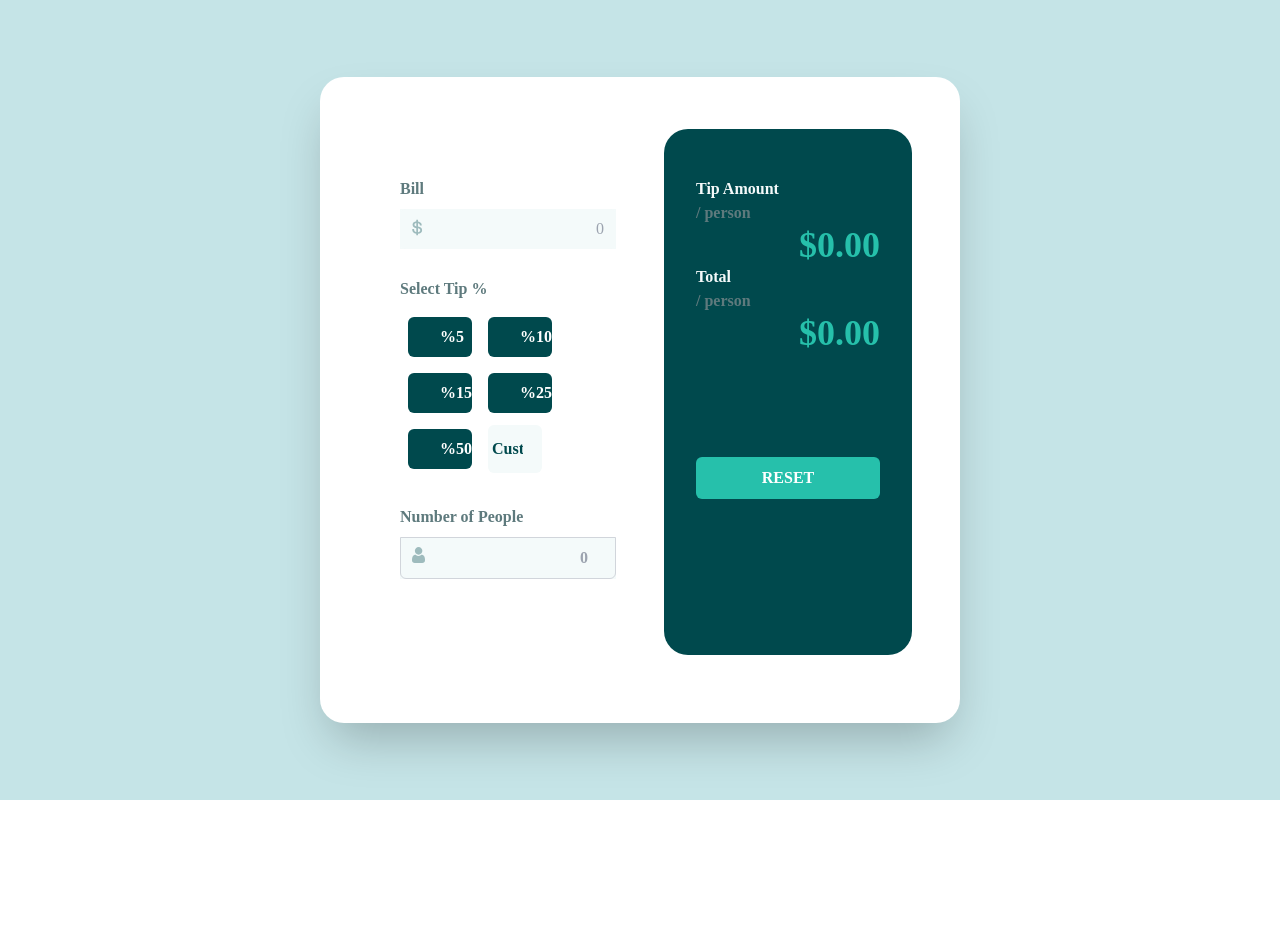
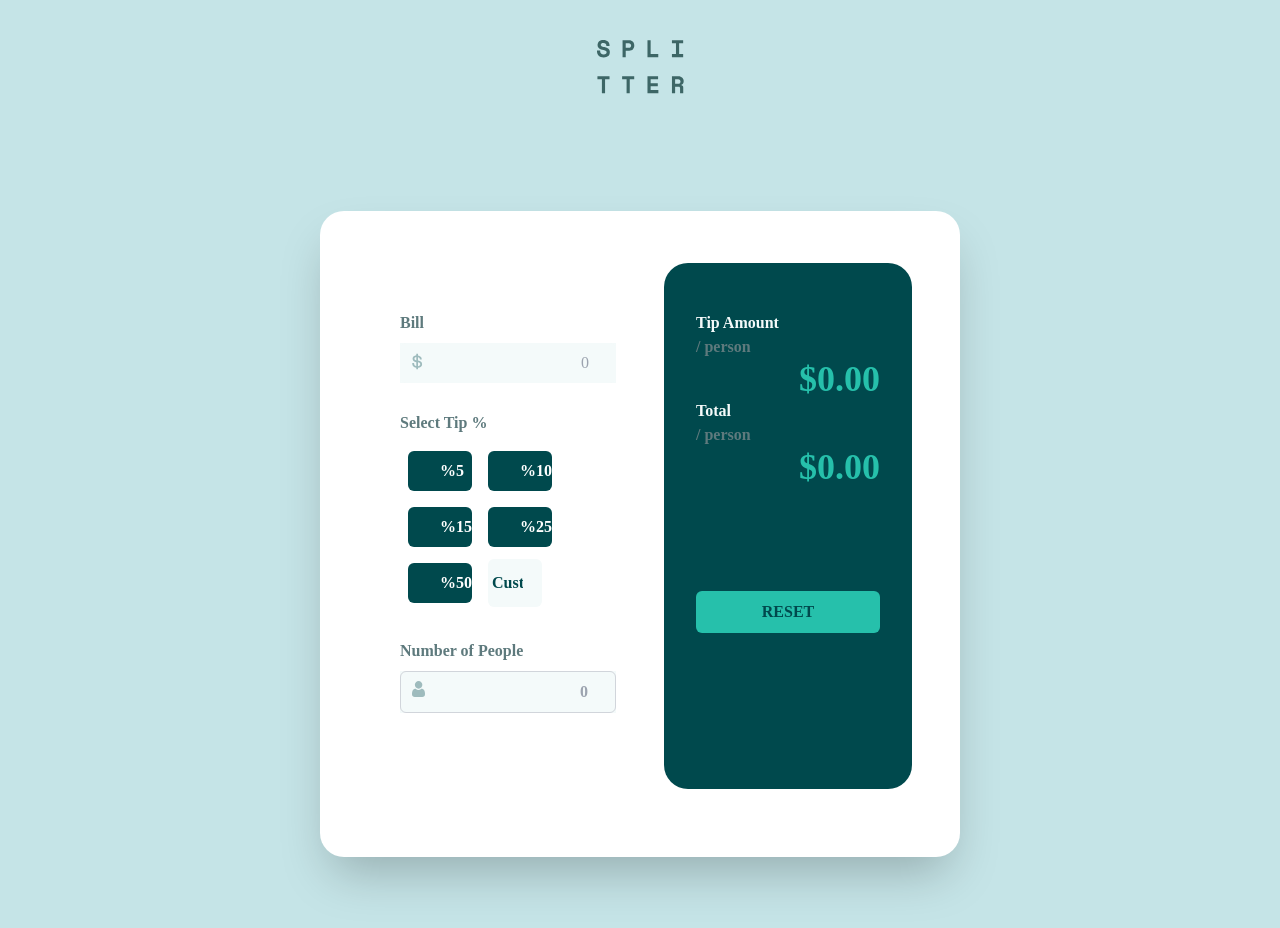
Before and after one commit to Edwardb11/Tip-calculator-app, a React (Create React App) app: page / in a window 1280 px wide. Shown: the top 928 px of the page. Before the commit the page ends 800 px from the top, so only its background shows below. Built offline with nearby package versions, Linux system fonts and the light colour scheme.

Commit message:
add header and add focus in input

```diff
--- a/src/componets/box/Box.js
+++ b/src/componets/box/Box.js
@@ -1,6 +1,6 @@
 import React, { useState } from "react";
 import { Button } from "../button/Button";
-// import { ReactComponent as Logo } from "../../images/logo.svg";
+import { ReactComponent as Logo } from "../../images/logo.svg";
 import { ReactComponent as DollarIcon } from "../../images/icon-dollar.svg";
 import { ReactComponent as PersonIcon } from "../../images/icon-person.svg";
 
@@ -14,10 +14,10 @@ export default function Box() {
 
   return (
     <>
-      <div className="min-h-screen flex items-center justify-center py-10  bg-cyan-light_gray_f font-black">
-        {/* <div className=" max-w-1/2">
-          <Logo className="mx-auto" />
-        </div> */}
+      <header className="w-full py-10  bg-cyan-light_gray_f">
+        <Logo className="mx-auto" />
+      </header>
+      <div className="min-h-screen flex items-center justify-center py-12  bg-cyan-light_gray_f font-black">
         <div className="min-w-screen flex flex-auto container bg-white shadow-2xl rounded-3xl max-w-1/2  2xl:max-w-1/2 xl:max-w-1/2 lg:max-w-fullmd:max-w-full sm:max-w-full  ">
           <form>
             <div className="flex flex-wrap px-10 py-12 rounded  text-black">
@@ -33,14 +33,14 @@ export default function Box() {
                   <input
                     id="bill"
                     name="bill"
-                    type="text"
+                    type="number"
                     step="any"
                     value={bill}
                     min="1"
                     onChange={(e) => setBill(e.target.value)}
                     required
                     placeholder="0"
-                    className="appearance-none text-right  rounded-md block w-full px-3 py-2 mb-7 text-black bg-cyan-light_gray  "
+                    className="appearance-none text-right focus:outline-none focus:ring-4 focus:ring-cyan-light_gray_f  font-blackfocus:border-transparent rounded-md block w-full px-3 py-2 mb-7 text-black bg-cyan-light_gray  "
                   />
                 </div>
                 <span className="block text-cyan-dark_gray font-semibold mb-2">
@@ -60,7 +60,7 @@ export default function Box() {
                     max="100"
                     value={Tip}
                     onChange={(e) => setTip(e.target.value)}
-                    className=" group relative md:w-1/4 w-1/4 mx-2 my-1 py-2 px-1 font-black  border-transparent rounded-md text-black text-right  bg-cyan-light_gray   hover:bg-white placeholder-cyan-dark "
+                    className=" group relative md:w-1/4 w-1/4 mx-2 my-1 py-2 px-1 font-black focus:outline-none focus:ring-4 focus:ring-cyan-light_gray_f   border-transparent rounded-md text-black text-right  bg-cyan-light_gray   hover:bg-white placeholder-cyan-dark "
                     placeholder="Custom"
                   />
                 </div>
@@ -82,7 +82,7 @@ export default function Box() {
                     onChange={(e) => setPeople(e.target.value)}
                     required
                     placeholder="0"
-                    className="appearance-none text-right rounded-none block w-full px-3 py-2 mb-7 border font-black text-black border-gray-300 bg-cyan-light_gray  rounded-b-md"
+                    className="appearance-none text-right rounded-md block w-full px-3 py-2 mb-7 border font-black focus:outline-none focus:ring-4 focus:ring-cyan-light_gray_f  text-black border-gray-300 bg-cyan-light_gray"
                   />
                 </div>
               </div>
@@ -103,7 +103,7 @@ export default function Box() {
                   </div>
                 </div>
                 <br /> <br /> <br />
-                <button className="bg-cyan-strong w-full  ppercase  mt-8 md:mt-0   py-2 px-4  border border-transparent rounded-md font-bold text-white hover:bg-cyan-strong hover:text-cyan-dark uppercase">
+                <button className="bg-cyan-strong w-full  ppercase  mt-8 md:mt-0   py-2 px-4  border border-transparent rounded-md font-bold text-cyan-dark  hover:text-cyan-dark hover:bg-cyan-light_gray_f  uppercase">
                   reset
                 </button>
               </div>
```
Also changed, not shown: 1 other file (tests, documents, lock files or other folders).
